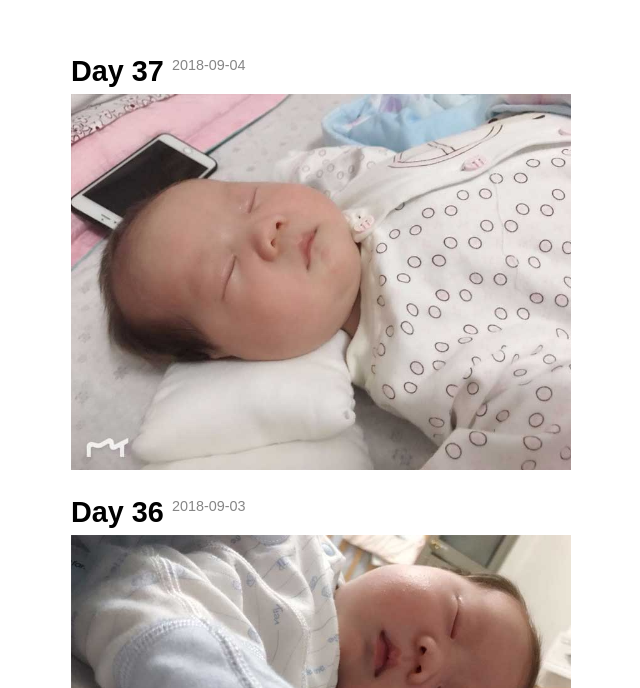
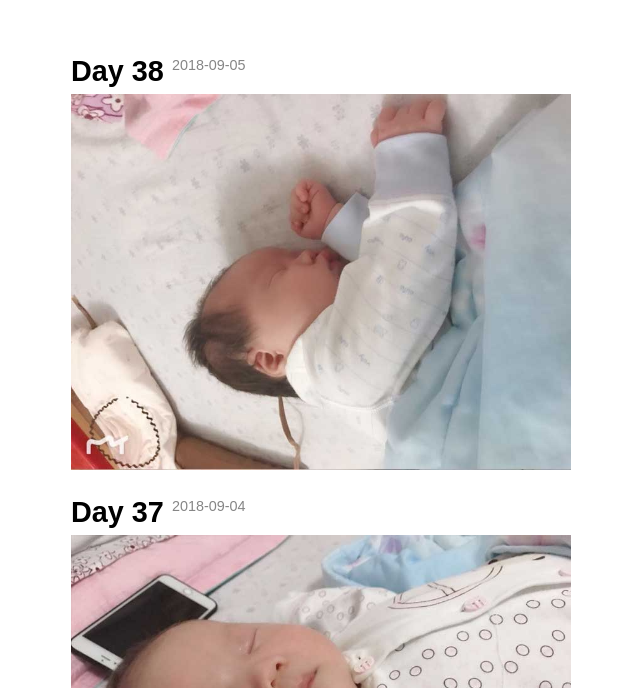
Before and after one commit to jaywcjlove/baby, a plain HTML site: page index.html in a window 1280 px wide. Shown: the part 592-1280 px from the top of the page, without its empty margins (319-959 px from the left). Drawn offline with Linux system fonts and the light colour scheme.

Commit message:
Baby 38th day.

```diff
--- a/index.html
+++ b/index.html
@@ -26,6 +26,12 @@
     </tbody>
   </table>
   <div class="photo">
+    <div>
+      <h2>Day 38 <sup>2018-09-05</sup></h2>
+      <div>
+        <img alt="王昭然" class="lazyload" data-src="images/day38.jpg" />
+      </div>
+    </div>
     <div>
       <h2>Day 37 <sup>2018-09-04</sup></h2>
       <div>
```
Also changed, not shown: images/day38.jpg (added).
